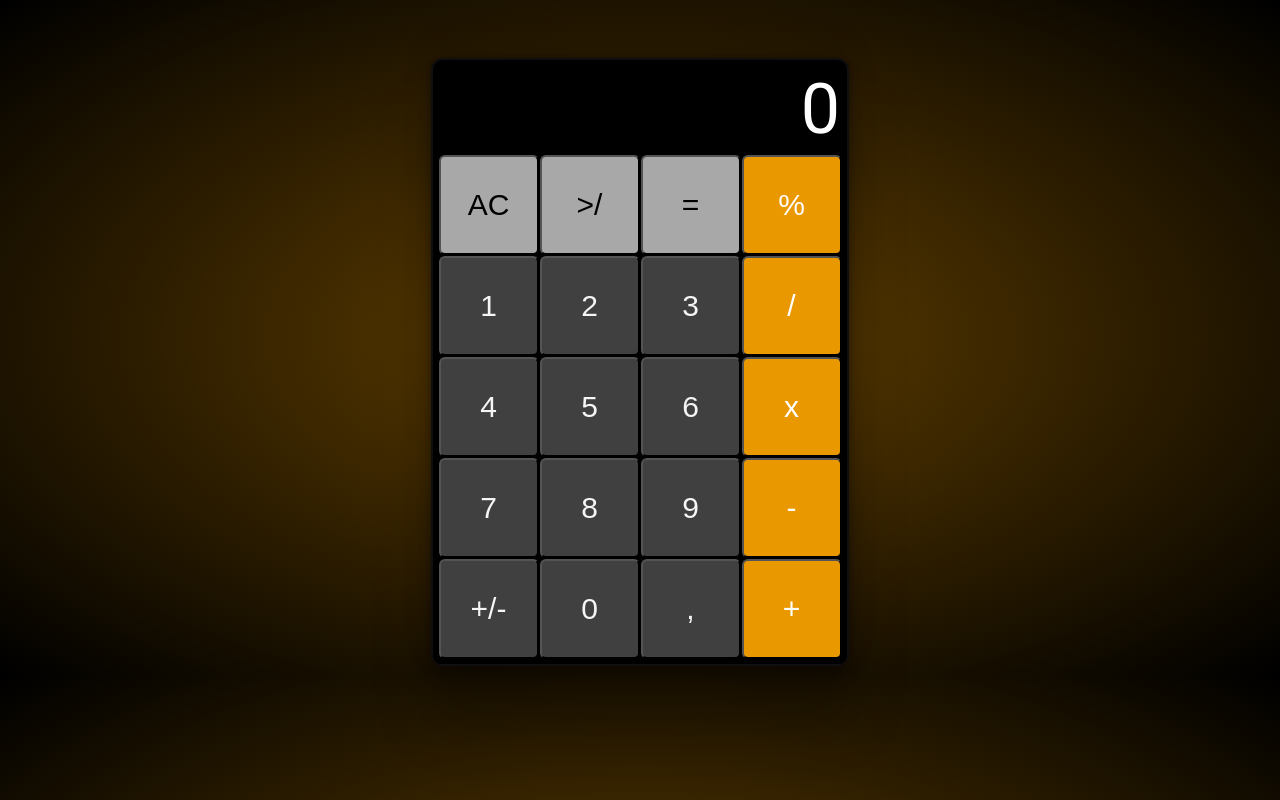
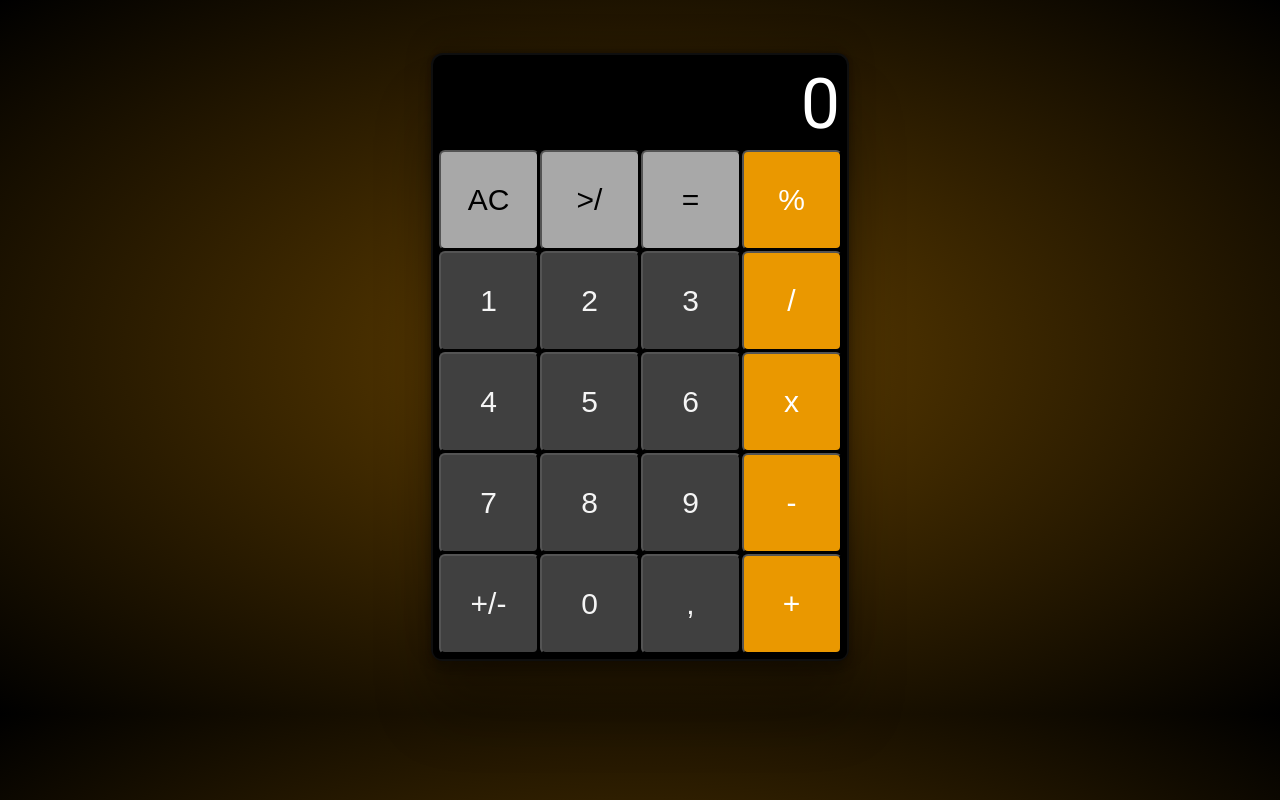
Before and after one commit to mihai-alex/calculator, a plain HTML site: page index.html in a window 1280 px wide. Drawn offline with Linux system fonts and the light colour scheme.

Commit message:
Update body padding

```diff
--- a/style.css
+++ b/style.css
@@ -3,6 +3,7 @@
     display: flex;
     justify-content: center;
     align-items: center;
+    padding: 45px;
 }
 
 #app-container {
@@ -12,7 +13,6 @@
     align-items: center;
     justify-content: center;
     background-color: #000000;
-    margin-top: 50px;
     border-radius: 12px;
     border-style: solid;
     border-color: #0F0F0F;
```
